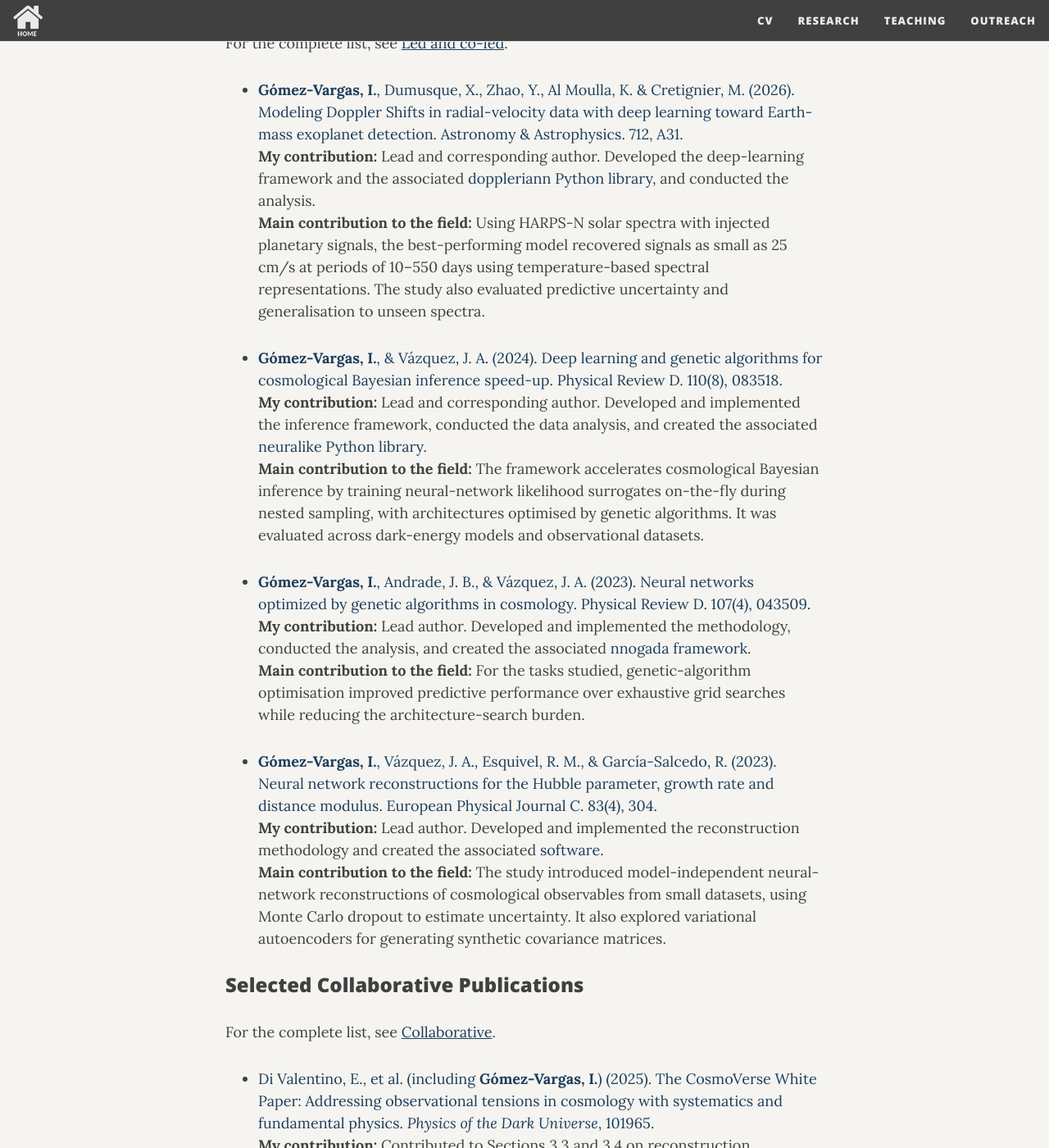
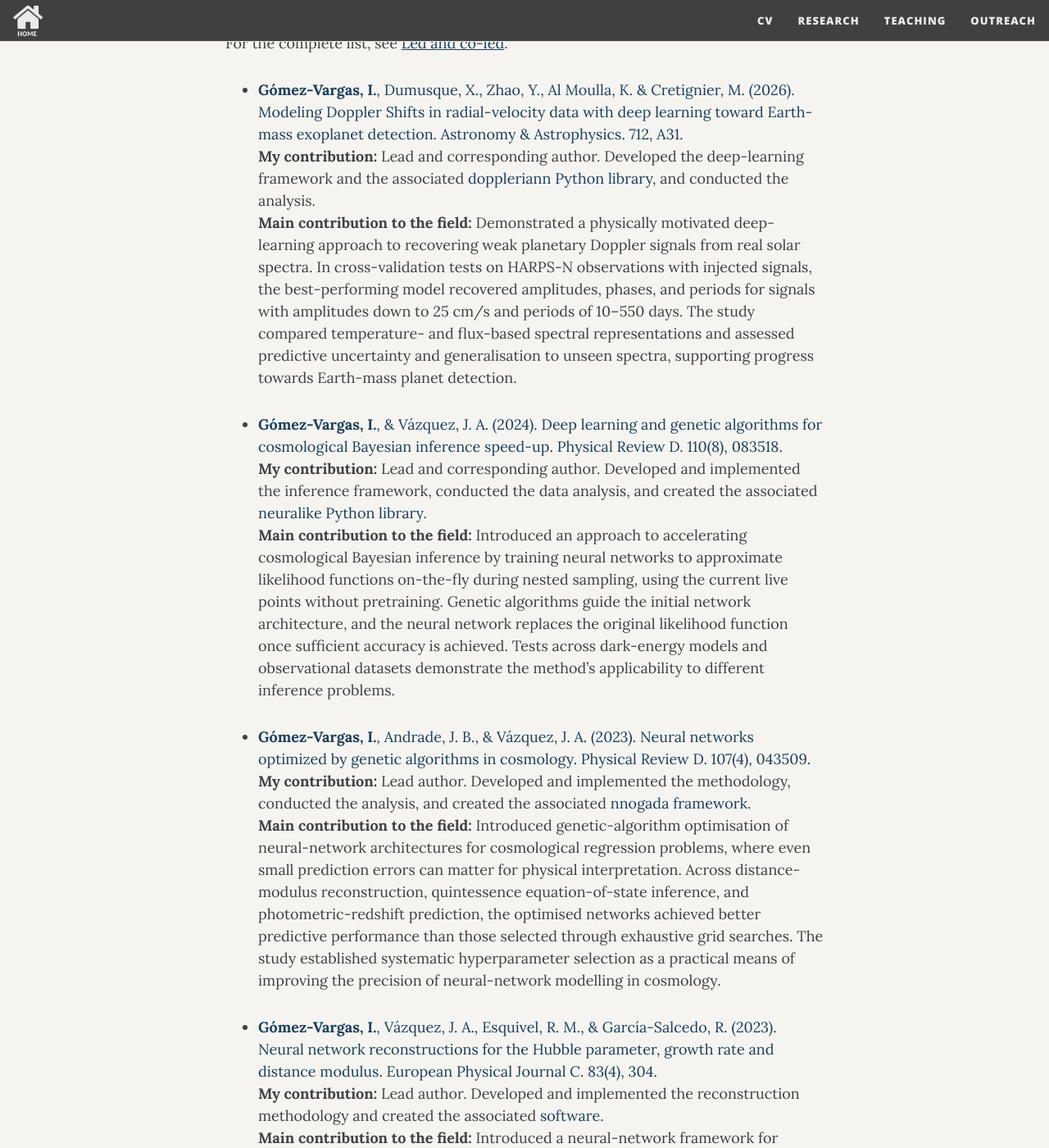
Before and after one commit to igomezv/igomezv.github.io, a Jekyll site: the page built from research.md, in a window 1280 px wide and 1400 px high, scrolled down 718 px. Shown: the whole window at 82% size. Built offline with Jekyll 4.4.1, drawn with Linux system fonts in a browser that asks for light colours; nearby versions of some CDN libraries; comment, search, counter and statistics services are not loaded; some of the changed text lies outside the part shown.

Commit message:
Update description of papers

```diff
--- a/research.md
+++ b/research.md
@@ -27,19 +27,19 @@ For the complete list, see [<u>Led and co-led</u>](https://igomezv.github.io/ful
 
 - [**Gómez-Vargas, I.**, Dumusque, X., Zhao, Y., Al Moulla, K. & Cretignier, M. (2026). Modeling Doppler Shifts in radial-velocity data with deep learning toward Earth-mass exoplanet detection. Astronomy & Astrophysics. 712, A31.](https://doi.org/10.1051/0004-6361/202659375) <br>
 **My contribution:** Lead and corresponding author. Developed the deep-learning framework and the associated [doppleriann Python library](https://github.com/igomezv/doppleriann), and conducted the analysis. <br>
-**Main contribution to the field:** Using HARPS-N solar spectra with injected planetary signals, the best-performing model recovered signals as small as 25 cm/s at periods of 10–550 days using temperature-based spectral representations. The study also evaluated predictive uncertainty and generalisation to unseen spectra.
+**Main contribution to the field:** Demonstrated a physically motivated deep-learning approach to recovering weak planetary Doppler signals from real solar spectra. In cross-validation tests on HARPS-N observations with injected signals, the best-performing model recovered amplitudes, phases, and periods for signals with amplitudes down to 25 cm/s and periods of 10–550 days. The study compared temperature- and flux-based spectral representations and assessed predictive uncertainty and generalisation to unseen spectra, supporting progress towards Earth-mass planet detection.
 
 - [**Gómez-Vargas, I.**, & Vázquez, J. A. (2024). Deep learning and genetic algorithms for cosmological Bayesian inference speed-up. Physical Review D. 110(8), 083518.](https://journals.aps.org/prd/abstract/10.1103/PhysRevD.110.083518) <br>
 **My contribution:** Lead and corresponding author. Developed and implemented the inference framework, conducted the data analysis, and created the associated [neuralike Python library](https://github.com/igomezv/neuralike). <br>
-**Main contribution to the field:** The framework accelerates cosmological Bayesian inference by training neural-network likelihood surrogates on-the-fly during nested sampling, with architectures optimised by genetic algorithms. It was evaluated across dark-energy models and observational datasets.
+**Main contribution to the field:** Introduced an approach to accelerating cosmological Bayesian inference by training neural networks to approximate likelihood functions on-the-fly during nested sampling, using the current live points without pretraining. Genetic algorithms guide the initial network architecture, and the neural network replaces the original likelihood function once sufficient accuracy is achieved. Tests across dark-energy models and observational datasets demonstrate the method’s applicability to different inference problems.
 
 - [**Gómez-Vargas, I.**, Andrade, J. B., & Vázquez, J. A. (2023). Neural networks optimized by genetic algorithms in cosmology. Physical Review D. 107(4), 043509.](https://journals.aps.org/prd/abstract/10.1103/PhysRevD.107.043509) <br>
 **My contribution:** Lead author. Developed and implemented the methodology, conducted the analysis, and created the associated [nnogada framework](https://github.com/igomezv/nnogada). <br>
-**Main contribution to the field:** For the tasks studied, genetic-algorithm optimisation improved predictive performance over exhaustive grid searches while reducing the architecture-search burden.
+**Main contribution to the field:** Introduced genetic-algorithm optimisation of neural-network architectures for cosmological regression problems, where even small prediction errors can matter for physical interpretation. Across distance-modulus reconstruction, quintessence equation-of-state inference, and photometric-redshift prediction, the optimised networks achieved better predictive performance than those selected through exhaustive grid searches. The study established systematic hyperparameter selection as a practical means of improving the precision of neural-network modelling in cosmology.
 
 - [**Gómez-Vargas, I.**, Vázquez, J. A., Esquivel, R. M., & García-Salcedo, R. (2023). Neural network reconstructions for the Hubble parameter, growth rate and distance modulus. European Physical Journal C. 83(4), 304.](https://doi.org/10.1140/epjc/s10052-023-11435-9) <br>
 **My contribution:** Lead author. Developed and implemented the reconstruction methodology and created the associated [software](https://github.com/igomezv/neuralCosmoReconstruction). <br>
-**Main contribution to the field:** The study introduced model-independent neural-network reconstructions of cosmological observables from small datasets, using Monte Carlo dropout to estimate uncertainty. It also explored variational autoencoders for generating synthetic covariance matrices.
+**Main contribution to the field:** Introduced a neural-network framework for reconstructing cosmological functions from small observational datasets with minimal theoretical and statistical assumptions. Applications to the Hubble parameter, growth rate, and supernova distance modulus demonstrated its use for data-driven reconstruction and consistency checks against the original observations. The study also explored variational autoencoders as a first step towards generating synthetic covariance matrices that represent observational correlations.
 
 
 ### Selected Collaborative Publications
```
